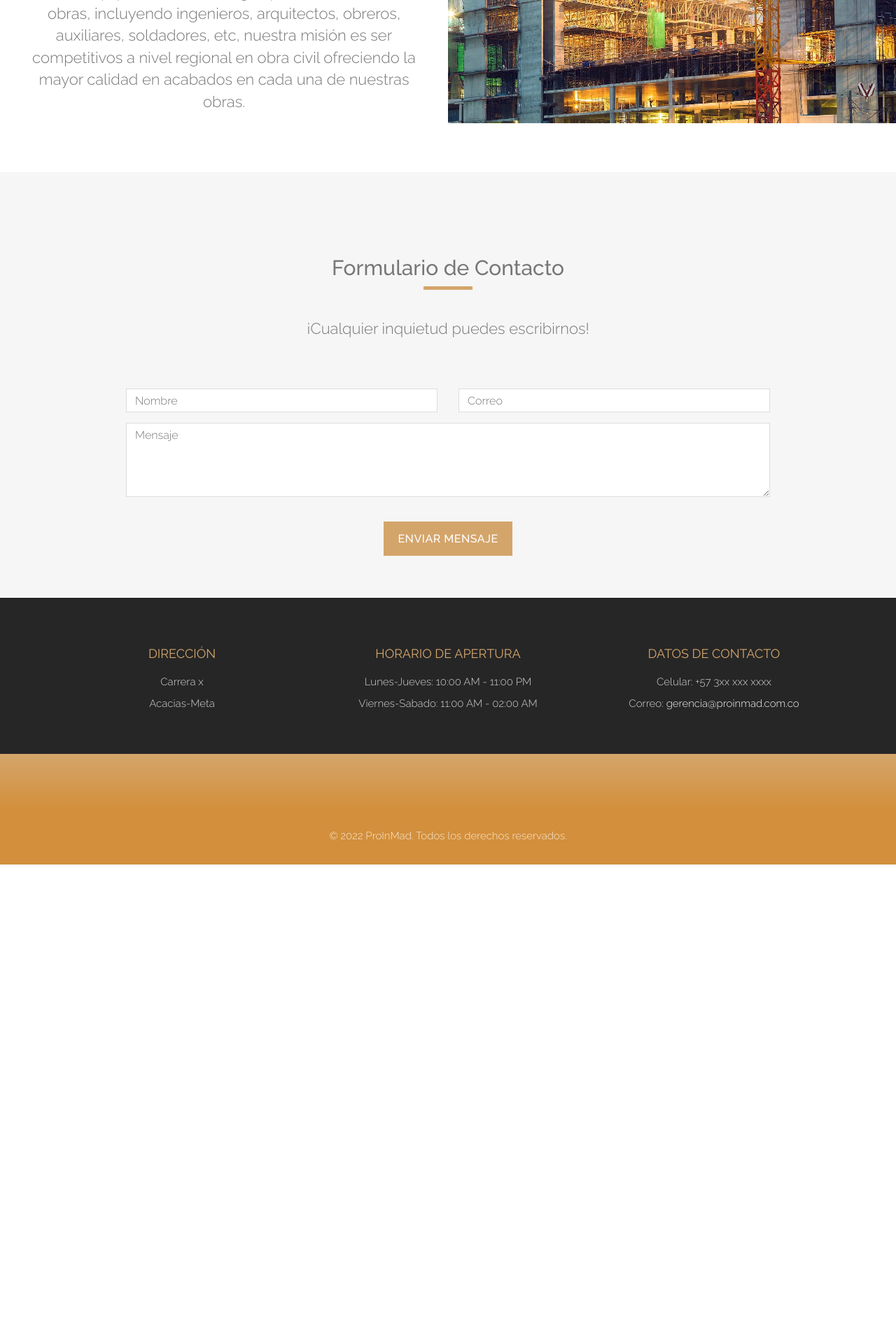
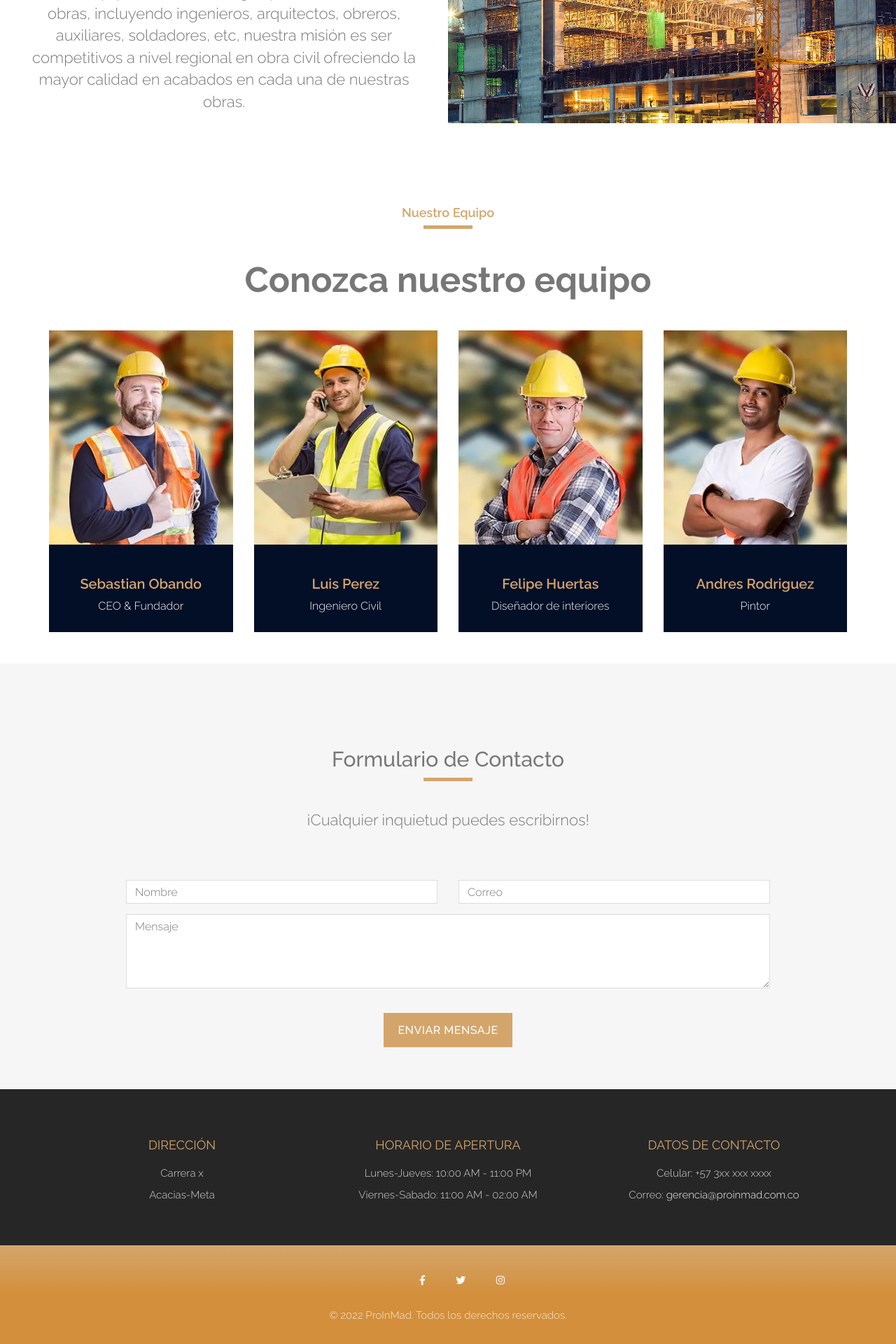
Before and after one commit to SantiagoRS26/ProinMad, a PHP site: page / in a window 1280 px wide. Shown: the part 1965-3885 px from the top of the page at 70% size. Before the commit the page ends 3200 px from the top, so only its background shows below. Run offline with PHP 8.4, Linux system fonts and the light colour scheme; some libraries are stand-ins or nearby versions.

Commit message:
section our team

```diff
--- a/css/style.css
+++ b/css/style.css
@@ -22,6 +22,9 @@ hr {
 	margin: 0;
 	margin-bottom: 40px;
 	border: 0;
+}
+a {
+    transition: .3s;
 }
 
 /* Navigation */
@@ -280,6 +283,9 @@ header .intro-text {
 }
 
 .section-header {
+	display: flex;
+	flex-direction: column;
+	align-items: center;
 	position: relative;
 	width: 100%;
 	margin-bottom: 45px;
@@ -354,6 +360,104 @@ header .intro-text {
 
 #nosotros .section-title p {
 	color: #777777;
+}
+
+/* Our Team */
+.team {
+    position: relative;
+    width: 100%;
+    padding: 45px 0 15px 0;
+}
+
+.team .team-item {
+    position: relative;
+	transition: .3s 0s;
+    margin-bottom: 30px;
+    overflow: hidden;
+}
+
+.team .team-img {
+    position: relative;
+}
+
+.team .team-img img {
+    width: 100%;
+}
+
+.team .team-text {
+    position: relative;
+    padding: 25px 15px;
+    text-align: center;
+    background: #030f27;
+    transition: .5s;
+}
+
+.team .team-text h2 {
+    font-size: 20px;
+    font-weight: 600;
+    color: #d4a56b;
+    transition: .5s;
+}
+
+.team .team-text p {
+    margin: 0;
+    color: #ffffff;
+}
+
+.team .team-item:hover .team-text {
+    background: #d4a56b;
+}
+
+.team .team-item:hover .team-text h2 {
+    color: #030f27;
+    letter-spacing: 1px;
+}
+
+.team .team-social {
+    position: absolute;
+    width: 100px;
+    top: 0;
+    left: -50px;
+    display: flex;
+    flex-direction: column;
+    font-size: 0;
+}
+
+.team .team-social a {
+    position: relative;
+	text-decoration-line: none;
+    left: 0;
+    width: 50px;
+    height: 50px;
+    display: flex;
+    align-items: center;
+    justify-content: center;
+    font-size: 18px;
+    color: #ffffff;
+}
+
+.team .team-item:hover .team-social a:first-child {
+    background: #00acee;
+    left: 50px;
+    transition: .3s 0s;
+}
+
+.team .team-item:hover .team-social a:nth-child(2) {
+    background: #3b5998;
+    left: 50px;
+    transition: .3s .1s;
+}
+
+.team .team-item:hover .team-social a:nth-child(3) {
+    background: #0e76a8;
+    left: 50px;
+    transition: .3s .2s;
+}
+
+.team .team-item:hover .team-social a:nth-child(4) {
+    background: #3f729b;
+    left: 50px;
+    transition: .3s .3s;
 }
 
 /* Contact Section */
--- a/home.html
+++ b/home.html
@@ -12,6 +12,7 @@
   <link rel="shortcut icon" href="/media/logoProin.ico" type="image/x-icon">
 
   <link rel="stylesheet" type="text/css" href="css/bootstrap.css">
+  <link href="https://cdnjs.cloudflare.com/ajax/libs/font-awesome/5.10.0/css/all.min.css" rel="stylesheet">
 
   <link rel="stylesheet" type="text/css" href="css/style.css">
   <link href="https://fonts.googleapis.com/css?family=Raleway:300,400,500,600,700" rel="stylesheet">
@@ -37,7 +38,7 @@
       <!-- Enlaces de navegacion -->
       <div class="collapse navbar-collapse" id="navegacion">
         <ul class="nav navbar-nav navbar-right">
-          <li><a href="#" class="page-scroll">Inicio</a></li>
+          <li><a href="#page-top" class="page-scroll">Inicio</a></li>
           <li><a href="#servicios" class="page-scroll">Servicios</a></li>
           <li><a href="#nosotros" class="page-scroll">Nosotros</a></li>
           <li><a href="#contact" class="page-scroll">Contacto</a></li>
@@ -57,7 +58,7 @@
             <div class="intro-text">
               <h1>ProinMad</h1>
               <p>Líderes En Calidad De Construcción E Infraestructura</p>
-              <a href="#servicios">
+              <a href="#servicios" class="page-scroll">
                 <img src="/media/arrow.webp">
               </a>
             </div>
@@ -71,7 +72,9 @@
     <div class="service">
       <div class="container">
         <div class="section-header text-center">
-          <p>Nuestros Servicios <hr></p>
+          <p>Nuestros Servicios
+            <hr>
+          </p>
           <h2>Brindamos Estos Servicios</h2>
         </div>
         <div class="row">
@@ -183,6 +186,89 @@
       </div>
     </div>
   </section>
+  <!-- Our Team -->
+  <section id="team">
+    <div class="team">
+      <div class="container">
+        <div class="section-header text-center">
+          <p>Nuestro Equipo
+            <hr>
+          </p>
+          <h2>Conozca nuestro equipo</h2>
+        </div>
+        <div class="row">
+          <div class="col-lg-3 col-md-6 wow fadeInUp" data-wow-delay="0.1s">
+            <div class="team-item">
+              <div class="team-img">
+                <img src="/media/team-1.webp" alt="Team Image">
+              </div>
+              <div class="team-text">
+                <h2>Sebastian Obando</h2>
+                <p>CEO & Fundador</p>
+              </div>
+              <div class="team-social">
+                <a class="social-tw" href=""><i class="fab fa-twitter"></i></a>
+                <a class="social-fb" href=""><i class="fab fa-facebook-f"></i></a>
+                <a class="social-li" href=""><i class="fab fa-linkedin-in"></i></a>
+                <a class="social-in" href=""><i class="fab fa-instagram"></i></a>
+              </div>
+            </div>
+          </div>
+          <div class="col-lg-3 col-md-6 wow fadeInUp" data-wow-delay="0.2s">
+            <div class="team-item">
+              <div class="team-img">
+                <img src="/media/team-2.webp" alt="Team Image">
+              </div>
+              <div class="team-text">
+                <h2>Luis Perez</h2>
+                <p>Ingeniero Civil</p>
+              </div>
+              <div class="team-social">
+                <a class="social-tw" href=""><i class="fab fa-twitter"></i></a>
+                <a class="social-fb" href=""><i class="fab fa-facebook-f"></i></a>
+                <a class="social-li" href=""><i class="fab fa-linkedin-in"></i></a>
+                <a class="social-in" href=""><i class="fab fa-instagram"></i></a>
+              </div>
+            </div>
+          </div>
+          <div class="col-lg-3 col-md-6 wow fadeInUp" data-wow-delay="0.3s">
+            <div class="team-item">
+              <div class="team-img">
+                <img src="/media/team-3.webp" alt="Team Image">
+              </div>
+              <div class="team-text">
+                <h2>Felipe Huertas</h2>
+                <p>Diseñador de interiores</p>
+              </div>
+              <div class="team-social">
+                <a class="social-tw" href=""><i class="fab fa-twitter"></i></a>
+                <a class="social-fb" href=""><i class="fab fa-facebook-f"></i></a>
+                <a class="social-li" href=""><i class="fab fa-linkedin-in"></i></a>
+                <a class="social-in" href=""><i class="fab fa-instagram"></i></a>
+              </div>
+            </div>
+          </div>
+          <div class="col-lg-3 col-md-6 wow fadeInUp" data-wow-delay="0.4s">
+            <div class="team-item">
+              <div class="team-img">
+                <img src="/media/team-4.webp" alt="Team Image">
+              </div>
+              <div class="team-text">
+                <h2>Andres Rodriguez</h2>
+                <p>Pintor</p>
+              </div>
+              <div class="team-social">
+                <a class="social-tw" href=""><i class="fab fa-twitter"></i></a>
+                <a class="social-fb" href=""><i class="fab fa-facebook-f"></i></a>
+                <a class="social-li" href=""><i class="fab fa-linkedin-in"></i></a>
+                <a class="social-in" href=""><i class="fab fa-instagram"></i></a>
+              </div>
+            </div>
+          </div>
+        </div>
+      </div>
+    </div>
+  </section>
   <!-- Contact Section -->
   <div id="contact" class="text-center">
     <div class="container">
@@ -246,9 +332,9 @@
       <div class="col-md-8 col-md-offset-2">
         <div class="social">
           <ul>
-            <li><a href="#"><i class="fa fa-facebook"></i></a></li>
-            <li><a href="#"><i class="fa fa-twitter"></i></a></li>
-            <li><a href="#"><i class="fa fa-google-plus"></i></a></li>
+            <li><a href="#"><i class="fab fa-facebook-f"></i></a></li>
+            <li><a href="#"><i class="fab fa-twitter"></i></a></li>
+            <li><a href="#"><i class="fab fa-instagram"></i></a></li>
           </ul>
         </div>
         <p>&copy; 2022 ProInMad. Todos los derechos reservados.</p>
```
Also changed, not shown: media/team-1.webp (added), media/team-2.webp (added), media/team-3.webp (added), media/team-4.webp (added).
